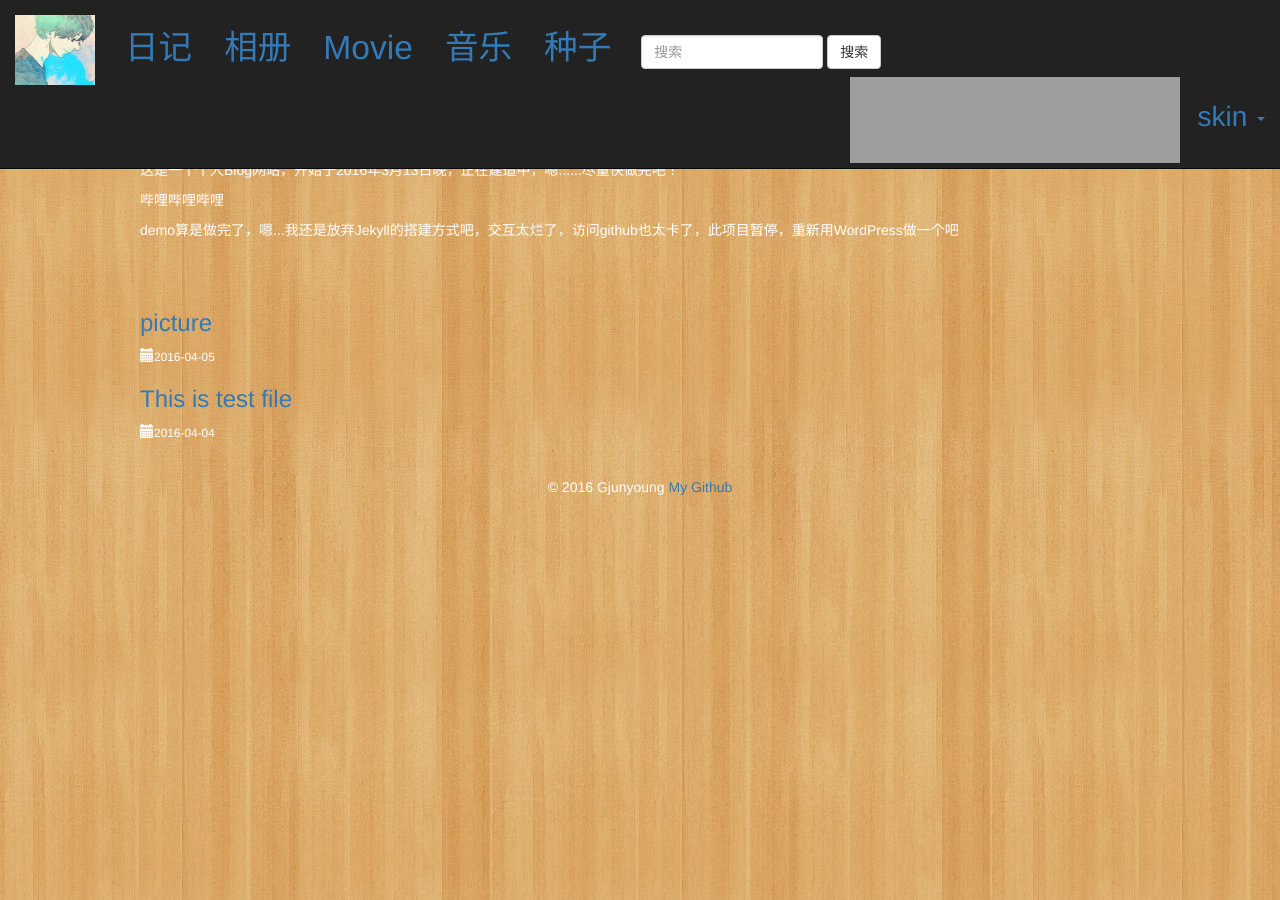
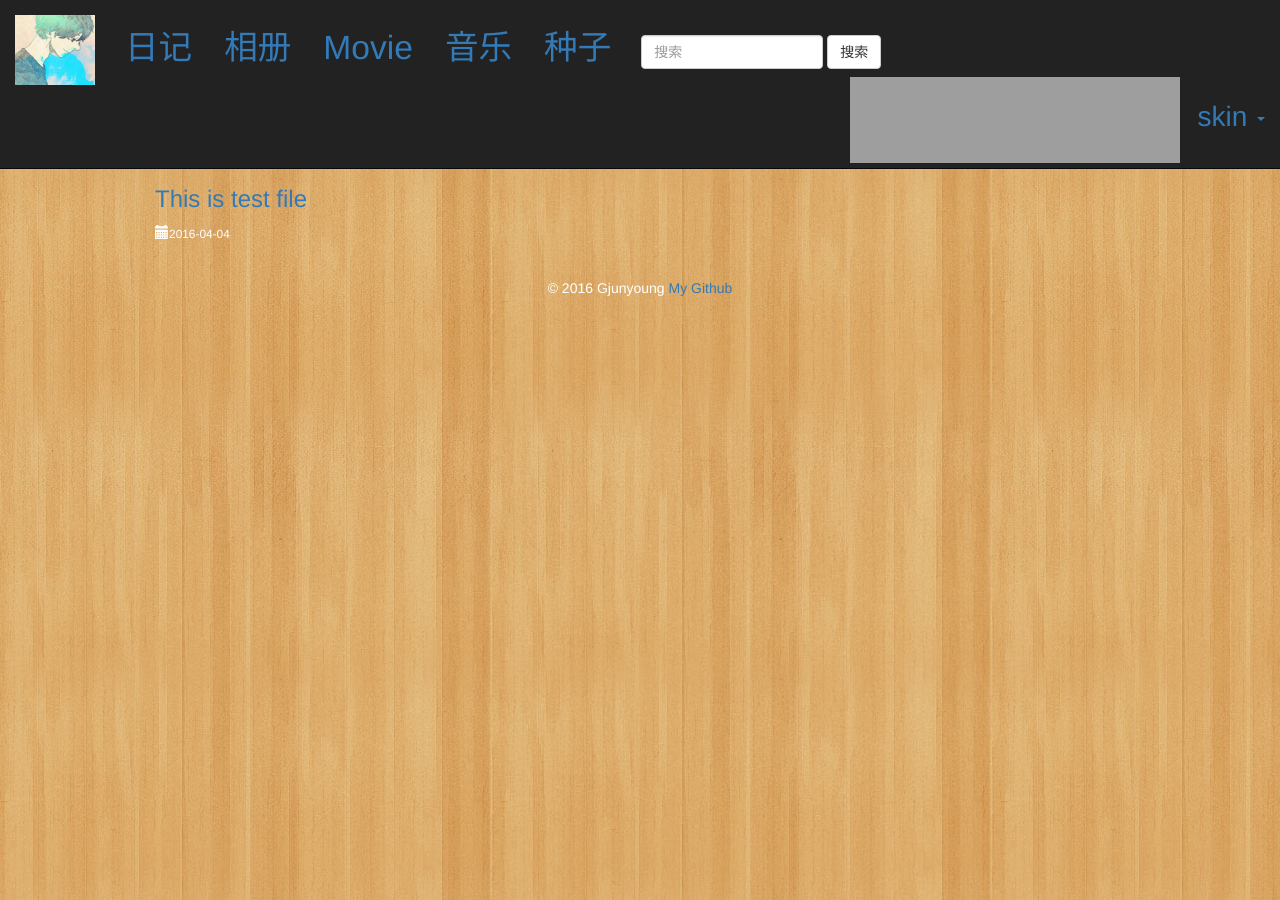
Before and after one commit to gjunyoung/blog-for-someone, a Jekyll site: the page built from index.html, in a window 1280 px wide. Built offline with Jekyll 4.4.1, drawn with Linux system fonts in a browser that asks for light colours; grey boxes are pictures that could not be loaded.

Commit message:
Update default.html

```diff
--- a/_layouts/default.html
+++ b/_layouts/default.html
@@ -70,16 +70,9 @@
     </div>
 </nav>
 
-<div class="container">
-    <div class="starter2">
-        <h1>This is a blog website for HMJ</h1>
-        <p>这是一个个人Blog网站，开始于2016年3月13日晚，正在建造中，嗯......尽量快做完吧！</p>
-        <p>哔哩哔哩哔哩</p>
-        <p>demo算是做完了，嗯...我还是放弃Jekyll的搭建方式吧，交互太烂了，访问github也太卡了，此项目暂停，重新用WordPress做一个吧</p>
-    </div>
-    <div class="starter2">
+<div class="container starter2">
+
     {{content}}
-    </div>
 
     <div class="modal fade" id="headModal">
         <div class="modal-dialog">
```
